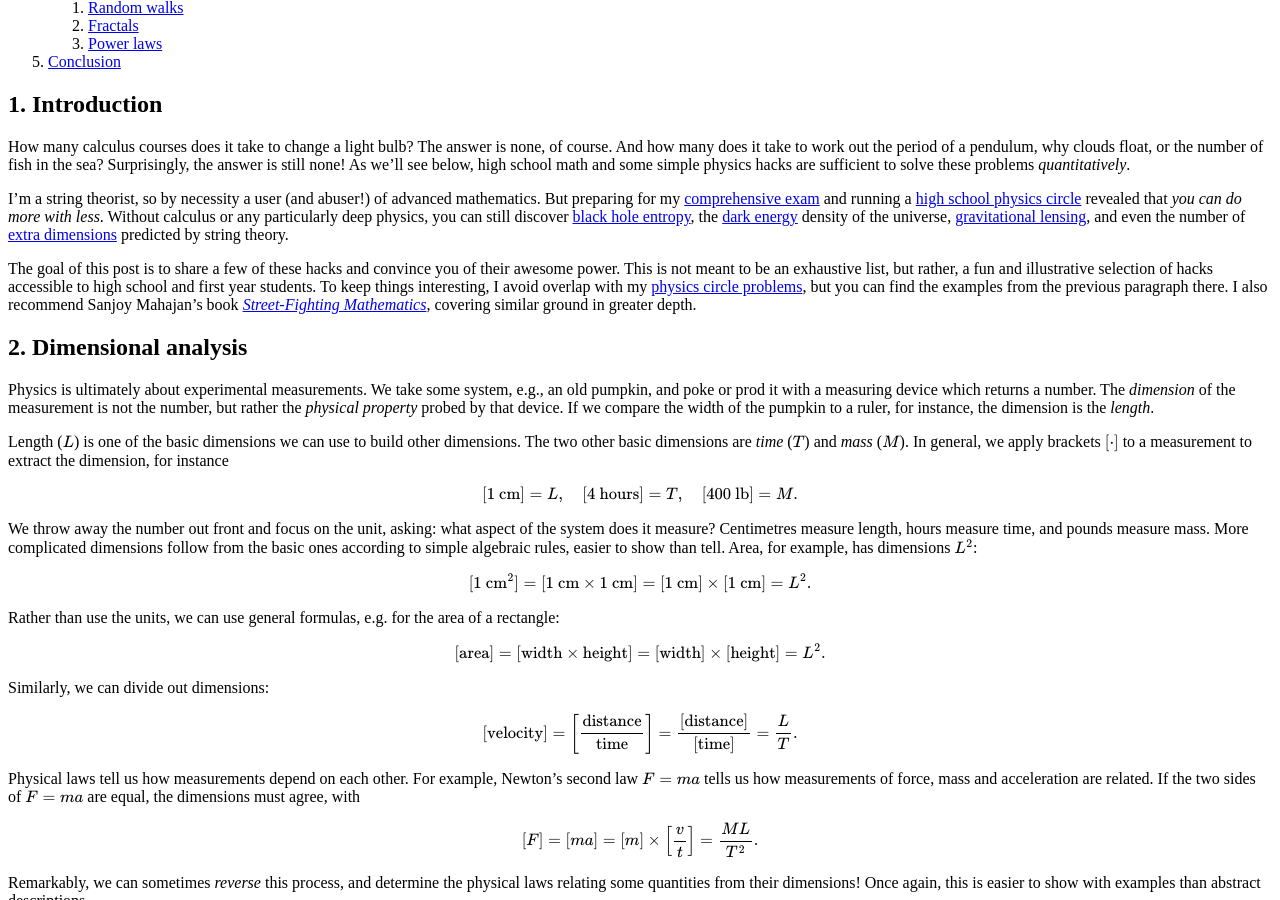
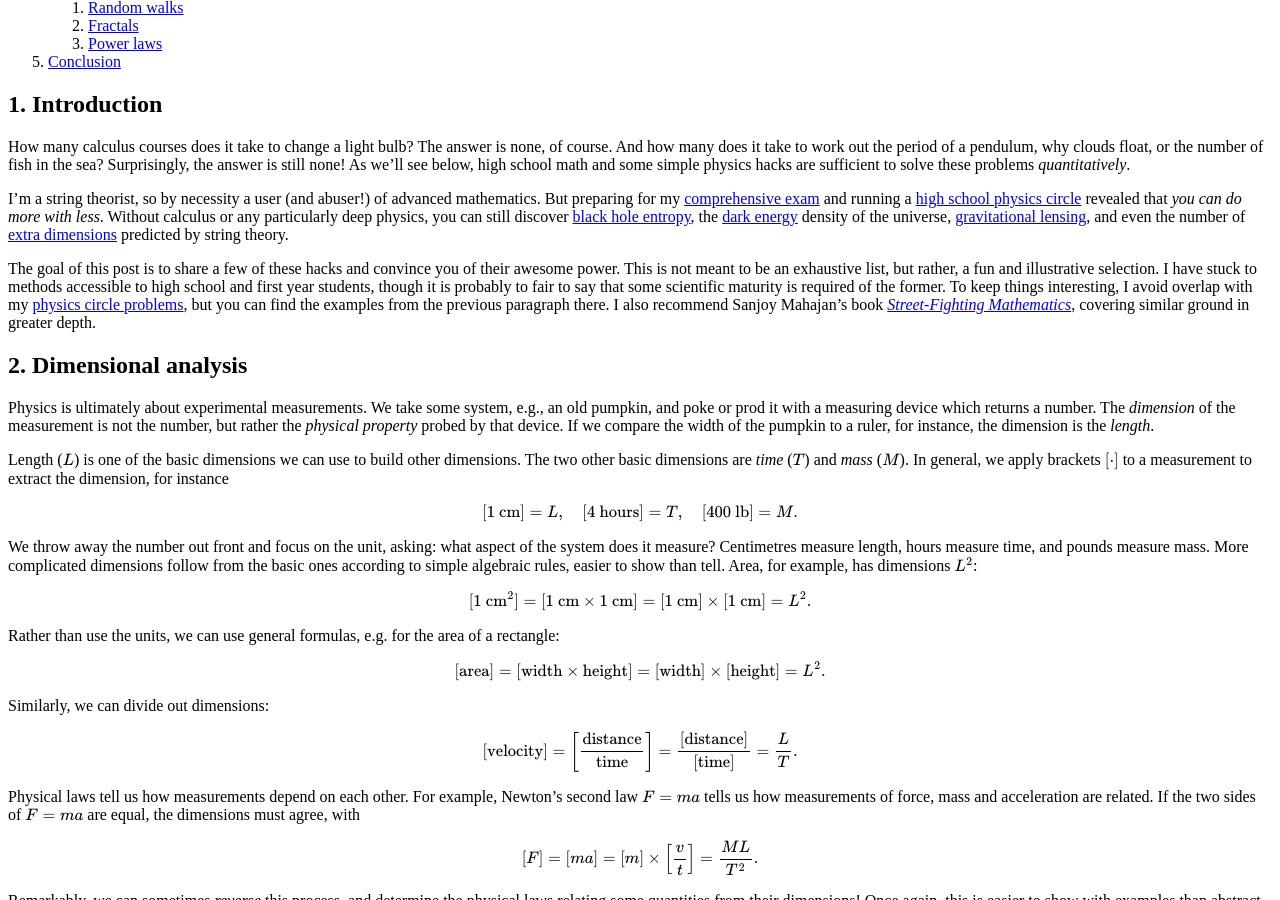
Before and after one commit to hapax/hapax.github.io, a Jekyll site: the page built from assets/simple-physics.md, in a window 1280 px wide and 900 px high, scrolled down 798 px. Built offline with Jekyll 4.4.1, drawn with Linux system fonts in a browser that asks for light colours; our own code applies the rules of GitHub Pages for plain Markdown files; formulas are drawn with MathJax 3; a script that is not in the unit is left out.

Commit message:
Update simple-physics.md

```diff
--- a/assets/simple-physics.md
+++ b/assets/simple-physics.md
@@ -60,8 +60,10 @@ predicted by string theory.
 The goal of this post is to share a few of these hacks and convince
 you of their awesome power.
 This is not meant to be an exhaustive list, but rather, a fun and
-illustrative selection of hacks accessible to high school and first year
-students.
+illustrative selection.
+I have stuck to methods accessible to high school and first year
+students, though it is probably to fair to say that some scientific
+maturity is required of the former.
 To keep things interesting, I avoid overlap with my
 [physics circle problems](https://hapax.github.io/assets/circle-probs.pdf),
 but you can find the examples from the previous paragraph there.
```
